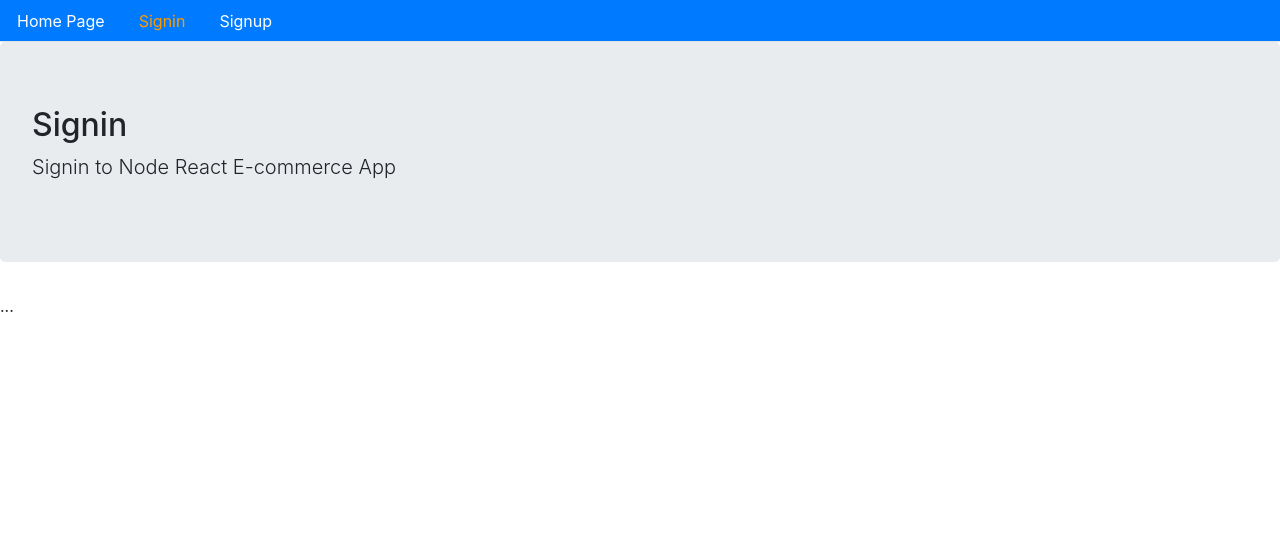
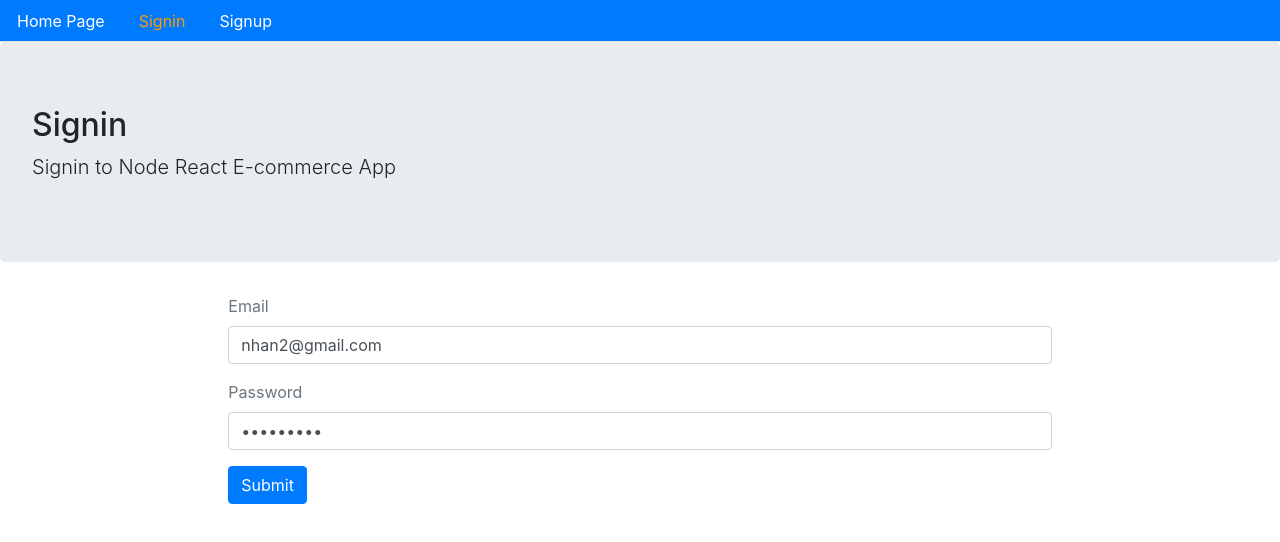
Before and after one commit to nhanlethanh1198/ecommerce-front, a React (Create React App) app: page /signin in a window 1280 px wide. Shown: the top 542 px of the page. Built offline with nearby package versions, Linux system fonts and the light colour scheme; no server answers.

Commit message:
9. React - User Signup and Signin

```diff
--- a/src/auth/index.js
+++ b/src/auth/index.js
@@ -1,6 +1,6 @@
 import { API } from "../config";
-// import axios from "axios";
 
+// signup
 export const signup = (user) => {
 	return fetch(`${API}/signup`, {
 		method: "POST",
@@ -16,17 +16,54 @@ export const signup = (user) => {
 		.catch((error) => {
 			console.log(error);
 		});
-	// let { name, email, password } = user;
-	// return axios
-	// 	.post(`${API}/signup`, {
-	// 		name,
-	// 		email,
-	// 		password,
-	// 	})
-	// 	.then((response) => {
-	// 		console.log("Submit success!", response);
-	// 	})
-	// 	.catch((error) => {
-	// 		console.error(error);
-	// 	});
 };
+
+// signin
+export const signin = (user) => {
+	return fetch(`${API}/signin`, {
+		method: "POST",
+		headers: {
+			Accept: "application/json",
+			"Content-Type": "application/json",
+		},
+		body: JSON.stringify(user),
+	})
+		.then((response) => {
+			return response.json();
+		})
+		.catch((error) => {
+			console.log(error);
+		});
+};
+
+export const authenticate = (data, next) => {
+	if (typeof window !== "undefined") {
+		localStorage.setItem("jwt", JSON.stringify(data));
+		next();
+	}
+};
+
+export const signout = (next) => {
+	if (typeof window !== "undefined") {
+		localStorage.removeItem("jwt");
+		next();
+		return fetch(`${API}/signout`, {
+			method: "GET",
+		})
+			.then((response) => {
+				console.log("Signout", response);
+			})
+			.catch((error) => console.log(error));
+	}
+};
+
+export const isAuthenticated = () => {
+	if (typeof window == "undefined") {
+		return false;
+	}
+	if (localStorage.getItem("jwt")) {
+		return JSON.parse(JSON.stringify(localStorage.getItem("jwt")));
+	} else {
+		return false;
+	}
+};
--- a/src/core/Menu.jsx
+++ b/src/core/Menu.jsx
@@ -1,5 +1,6 @@
-import React from "react";
+import React, { Fragment } from "react";
 import { Link, withRouter } from "react-router-dom";
+import { signout, isAuthenticated } from "../auth";
 
 const isActive = (history, path) => {
 	if (history.location.pathname === path) {
@@ -10,8 +11,9 @@ const isActive = (history, path) => {
 };
 
 const Menu = ({ history }) => {
+	console.log(isAuthenticated());
 	return (
-		<div>
+		<Fragment>
 			<ul className="nav nav-tabs bg-primary">
 				<li className="nav-item">
 					<Link
@@ -21,6 +23,8 @@ const Menu = ({ history }) => {
 						Home Page
 					</Link>
 				</li>
+				{!isAuthenticated() && (
+					<Fragment>
 						<li className="nav-item">
 							<Link
 								className="nav-link"
@@ -37,8 +41,24 @@ const Menu = ({ history }) => {
 								Signup
 							</Link>
 						</li>
+					</Fragment>
+				)}
+				{isAuthenticated() && (
+					<li className="nav-item">
+						<span
+							className="nav-link"
+							style={{ cursor: "pointer", color: "#ffffff" }}
+							onClick={() =>
+								signout(() => {
+									history.push("/");
+								})
+							}>
+							Signout
+						</span>
+					</li>
+				)}
 			</ul>
-		</div>
+		</Fragment>
 	);
 };
 
--- a/src/user/Signin.jsx
+++ b/src/user/Signin.jsx
@@ -1,10 +1,97 @@
-import React from "react";
+import React, { useState } from "react";
+import { Redirect } from "react-router-dom";
 import Layout from "../core/Layout";
+import { signin, authenticate } from "../auth";
 
 const Signin = () => {
+	const [values, setValues] = useState({
+		email: "nhan2@gmail.com",
+		password: "123456789",
+		error: "",
+		loading: false,
+		redirectToReferrer: false,
+	});
+
+	const { email, password, error, loading, redirectToReferrer } = values;
+
+	const handleChange = (name) => (event) => {
+		setValues({ ...values, error: false, [name]: event.target.value });
+	};
+
+	const onSubmit = (event) => {
+		event.preventDefault();
+		setValues({ ...values, error: false, loading: true });
+		signin({ email, password }).then((data) => {
+			if (data.error) {
+				setValues({ ...values, error: data.error, loading: false });
+			} else {
+				authenticate(data, () => {
+					setValues({
+						...values,
+						redirectToReferrer: true,
+					});
+				});
+			}
+		});
+	};
+
+	const signupForm = () => (
+		<form onSubmit={onSubmit}>
+			<div className="form-group">
+				<label className="text-muted">Email</label>
+				<input
+					type="email"
+					className="form-control"
+					onChange={handleChange("email")}
+					value={email}
+					placeholder="Your email"
+				/>
+			</div>
+			<div className="form-group">
+				<label className="text-muted">Password</label>
+				<input
+					type="password"
+					className="form-control"
+					onChange={handleChange("password")}
+					value={password}
+					placeholder="Your password"
+				/>
+			</div>
+			<button type="submit" className="btn btn-primary">
+				Submit
+			</button>
+		</form>
+	);
+
+	const showError = () => (
+		<div
+			className="alert alert-danger"
+			style={{ display: error ? "" : "none" }}>
+			{error}
+		</div>
+	);
+	const showLoading = () =>
+		loading && (
+			<div className="alert alert-info">
+				<h2>Loading...</h2>
+			</div>
+		);
+
+	const redirectUser = () => {
+		if (redirectToReferrer) {
+			return <Redirect to="/" />;
+		}
+	};
+
 	return (
-		<Layout title="Signin" description="Signin to Node React E-commerce App">
-			...
+		<Layout
+			className="container col-md-8 offset-md-2"
+			title="Signin"
+			description="Signin to Node React E-commerce App">
+			{showLoading()}
+			{showError()}
+			{signupForm()}
+			{redirectUser()}
 		</Layout>
 	);
 };
```
Also changed, not shown: .autogit/logs/log-1-5-2020-11-16-44.txt (added). Lines whose indentation alone changed are shown as unchanged.
